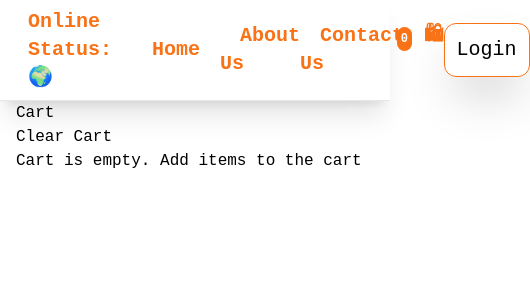
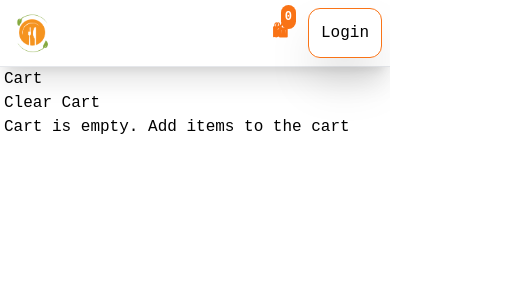
Before and after one commit to Wenodh/react, a React (Vite) app: page /cart in a window 390 px wide. Shown: the top 300 px of the page, 530 px wide, since content can reach past the window. Built offline with nearby package versions, Linux system fonts and the light colour scheme; the HTML template or start-up script is replaced by a standard one.

Commit message:
applied responsiveness and toast

```diff
--- a/package.json
+++ b/package.json
@@ -26,6 +26,7 @@
         "parcel": "^2.11.0",
         "react": "^18.2.0",
         "react-dom": "^18.2.0",
+        "react-hot-toast": "^2.4.1",
         "react-redux": "^9.1.0",
         "react-router-dom": "^6.21.2"
     },
--- a/src/App.js
+++ b/src/App.js
@@ -9,7 +9,8 @@ import Shimmer from './components/Shimmer';
 import './index.css';
 import UserContext from './utils/UserContext';
 import appStore from './utils/appStore';
-import Error from "./components/Error"
+import Error from './components/Error';
+import { Toaster } from 'react-hot-toast';
 
 const About = lazy(() => import('./components/About'));
 const Contact = lazy(() => import('./components/Contact'));
@@ -28,10 +29,11 @@ const AppLayout = () => {
                 value={{ loggedInUser: userName, setUserName }}
             >
                 <Header />
-                <div className="container mx-auto px-4">
+                <div className="container mx-auto px-1 sm:px-4 ">
                     <Outlet />{' '}
                 </div>
                 {/* <SpeedInsights /> */}
+                <Toaster position="bottom-center" reverseOrder={false} />
             </UserContext.Provider>
         </Provider>
     );
@@ -83,6 +85,6 @@ const appRouter = createBrowserRouter([
     },
 ]);
 
-const App = () => <RouterProvider router={appRouter} />
+const App = () => <RouterProvider router={appRouter} />;
 
-export default App
+export default App;
--- a/src/components/Body.jsx
+++ b/src/components/Body.jsx
@@ -38,26 +38,29 @@ const Body = () => {
         <Shimmer />
     ) : (
         <div className="body">
-            <div className="p-4 flex gap-2">
+            <div>
+                <>
                     <input
-                    className="border-orange-400 border p-3 rounded-xl w-[300px]"
+                        className="border-orange-400 border p-3 rounded-xl max-w-[300px] mt-4 mr-1"
                         type="text"
                         data-testid="searchInput"
-                    placeholder="Type to search automatically"
+                        placeholder="Type to search"
                         onChange={(e) => {
-                        if (!e.target.value) setFilteredResData(listOfResData);
+                            if (!e.target.value)
+                                setFilteredResData(listOfResData);
                             setSearchText(e.target.value);
                         }}
                         value={searchText}
                     />
                     <button
-                    className="cursor-pointer p-3 border  shadow-2xl rounded-xl border-orange-500 hover:scale-105 hover:bg-orange-300 hover:text-white"
+                        className="cursor-pointer p-3 border  shadow-2xl rounded-xl border-orange-500 hover:scale-105 hover:bg-orange-300 hover:text-white mr-1"
                         onClick={handleSearch}
                     >
                         Search
                     </button>
+                </>
                 <button
-                    className="cursor-pointer p-3 border  shadow-2xl rounded-xl border-orange-500 hover:scale-105 hover:bg-orange-300 hover:text-white"
+                    className="cursor-pointer p-3 border  shadow-2xl rounded-xl border-orange-500 hover:scale-105 hover:bg-orange-300 hover:text-white my-4"
                     onClick={() => {
                         setFilteredResData(
                             resData.filter((it) => it.info.avgRating > 4)
--- a/src/components/Contact.js
+++ b/src/components/Contact.js
@@ -1,10 +1,10 @@
 const Contact = () => {
     return (
-        <div>
+        <div >
             <h1>Contact Us Page</h1>
-            <form>
+            <form className="flex flex-col" onSubmit={(e)=>e.preventDefault()} >
                 <input type="text" placeholder="name" className="border border-black p-2 m-2"/>
-                <input type="text" placeholder="message" className="border border-black p-2 m-2"/>
+                <textarea type="text-area" placeholder="message" className="border border-black p-2 m-2"/>
                 <button className="border border-black p-2 m-2 bg-gray-100 rounded">Submit</button>
             </form>
         </div>
--- a/src/components/Header.jsx
+++ b/src/components/Header.jsx
@@ -4,65 +4,119 @@ import { Link } from 'react-router-dom';
 import useOnlineStatus from '../utils/useOnlineStatus';
 import UserContext from '../utils/UserContext';
 import { useSelector } from 'react-redux';
+import toast from 'react-hot-toast';
 const Header = () => {
     const onlineStatus = useOnlineStatus();
     const [btnName, setBtnName] = useState('Login');
     const { loggedInUser } = useContext(UserContext);
     const cartItems = useSelector((store) => store.cart.items);
+    const [isContentVisible, setIsContentVisible] = useState(true);
+
+    const toggleContentVisibility = () => {
+        setIsContentVisible(!isContentVisible);
+    };
+    const handleLogin = () => {
+        if (btnName === 'Login') {
+            setBtnName('Logout')
+            toast.success("Logged in successfully")
+        } else {
+            setBtnName('Login');
+            toast.success("Logged out successfully")
+        }
+    };
     return (
-        <div className="flex justify-between items-center p-2 border-b shadow-xl sticky top-0 bg-white z-10">
-            <Link to="/">
-                <img className="h-20" src={logo} alt="logo" />
-            </Link>
-            <ul className="flex text-xl list-none items-center">
-                <li className="px-5 text-orange-500 font-bold hover:text-red-500 ">
-                    Online Status: {onlineStatus ? '🌍' : '🔴'}
-                </li>
+        <div className="p-2 border-b shadow-xl sticky top-0 bg-white z-10">
+            <div className="flex justify-between items-center ">
+                <img
+                    className="h-12 sm:h- cursor-pointer"
+                    src={logo}
+                    alt="logo"
+                    onClick={toggleContentVisibility}
+                />
+                <ul
+                    className={`sm:flex gap-2 hidden text-xl list-none items-center`}
+                >
                     <li>
                         <Link
-                        className="px-5 text-orange-500 font-bold hover:text-red-500"
+                            className=" text-orange-500 font-bold hover:text-red-500"
                             to="/"
                         >
                             Home
                         </Link>
                     </li>
+                    |
                     <li>
                         <Link
-                        className="px-5 text-orange-500 font-bold hover:text-red-500"
+                            className=" text-orange-500 font-bold hover:text-red-500"
                             to="/about"
                         >
                             About Us
                         </Link>
                     </li>
+                    |
                     <li>
                         <Link
-                        className="px-5 text-orange-500 font-bold hover:text-red-500"
+                            className=" text-orange-500 font-bold hover:text-red-500"
                             to="/contact"
                         >
                             Contact Us
                         </Link>
                     </li>
-                <li>
+                    |
+                    <li className=" text-orange-500 font-bold hover:text-red-500 ">
+                        Online Status: {onlineStatus ? '🌍' : '🔴'}
+                    </li>
+                </ul>
+                <div className="flex items-center">
                     <Link
-                        className="px-5 text-orange-500 font-bold hover:text-red-500 relative"
+                        className="px-5 text-orange-500 font-bold hover:text-red-500 relative hover:scale-105"
                         to="/cart"
                     >
                         🛍
-                        <div className="text-xs absolute bottom-6 right-3 text-white bg-orange-500 rounded-full p-1 text-center">
+                        <div className="text-xs absolute bottom-4 right-3 text-white bg-orange-500 rounded-full p-1 text-center">
                             {cartItems.length}
                         </div>
                     </Link>
-                </li>
                     <button
                         className="cursor-pointer p-3 border  shadow-2xl rounded-xl border-orange-500 hover:scale-105 hover:bg-orange-300 hover:text-white"
-                    onClick={() =>
-                        btnName === 'Login'
-                            ? setBtnName('Logout')
-                            : setBtnName('Login')
-                    }
+                        onClick={handleLogin}
                     >
                         {btnName}
                     </button>
+                </div>
+            </div>
+            <ul
+                className={`sm:hidden ${
+                    isContentVisible ? 'hidden' : 'block'
+                } text-xl list-none items-center py-1`}
+            >
+                <li className="hover:bg-orange-100 hover:translate-x-1 py-3 px-1">
+                    <Link
+                        className=" text-orange-500 font-bold hover:text-red-500"
+                        to="/"
+                    >
+                        Home
+                    </Link>
+                </li>
+                <li className="hover:bg-orange-100 hover:translate-x-1 py-3 px-1">
+                    <Link
+                        className=" text-orange-500 font-bold hover:text-red-500"
+                        to="/about"
+                    >
+                        About Us
+                    </Link>
+                </li>
+                <li className="hover:bg-orange-100 hover:translate-x-1 py-3 px-1">
+                    <Link
+                        className=" text-orange-500 font-bold hover:text-red-500"
+                        to="/contact"
+                    >
+                        Contact Us
+                    </Link>
+                </li>
+                <li className="py-3 px-1 text-orange-500 font-bold hover:text-red-500 hover:bg-orange-100 hover:translate-x-1">
+                    Online Status: {onlineStatus ? '🌍' : '🔴'}
+                </li>
             </ul>
         </div>
     );
--- a/src/components/ItemCard.jsx
+++ b/src/components/ItemCard.jsx
@@ -2,17 +2,19 @@ import React from 'react';
 import { CATEGORY_CDN_URL } from '../utils/constants';
 import { useDispatch } from 'react-redux';
 import { addItem } from '../utils/cartSlice';
+import toast from 'react-hot-toast';
 
 const ItemCard = ({ data }) => {
     const { name, description, imageId, isBestseller } = data;
     const dispatch = useDispatch();
     const handleAddItem = () => {
         dispatch(addItem(data));
+        toast.success('Successfully add to Cart!')
     };
     // console.log(data);
     return (
         <div className="flex border-b-[1px] border-gray-300 pt-4">
-            <div className="w-9/12 font-medium">
+            <div className="sm:w-9/12 w-8/12 font-medium">
                 {isBestseller && (
                     <div className="text-orange-300 font-bold">
                         🌟Bestseller🌟
@@ -39,7 +41,7 @@ const ItemCard = ({ data }) => {
                     {description}
                 </p>
             </div>
-            <div className="w-3/12 px-4 flex flex-col items-center">
+            <div className="sm:w-3/12 w-4/12 px-2 sm:px-4 flex flex-col items-center">
                 {imageId && (
                     <img
                         className="rounded-lg w-[140px] h-28 object-cover"
```
Also changed, not shown: 1 other file (tests, documents, lock files or other folders). Lines whose indentation alone changed are shown as unchanged.
